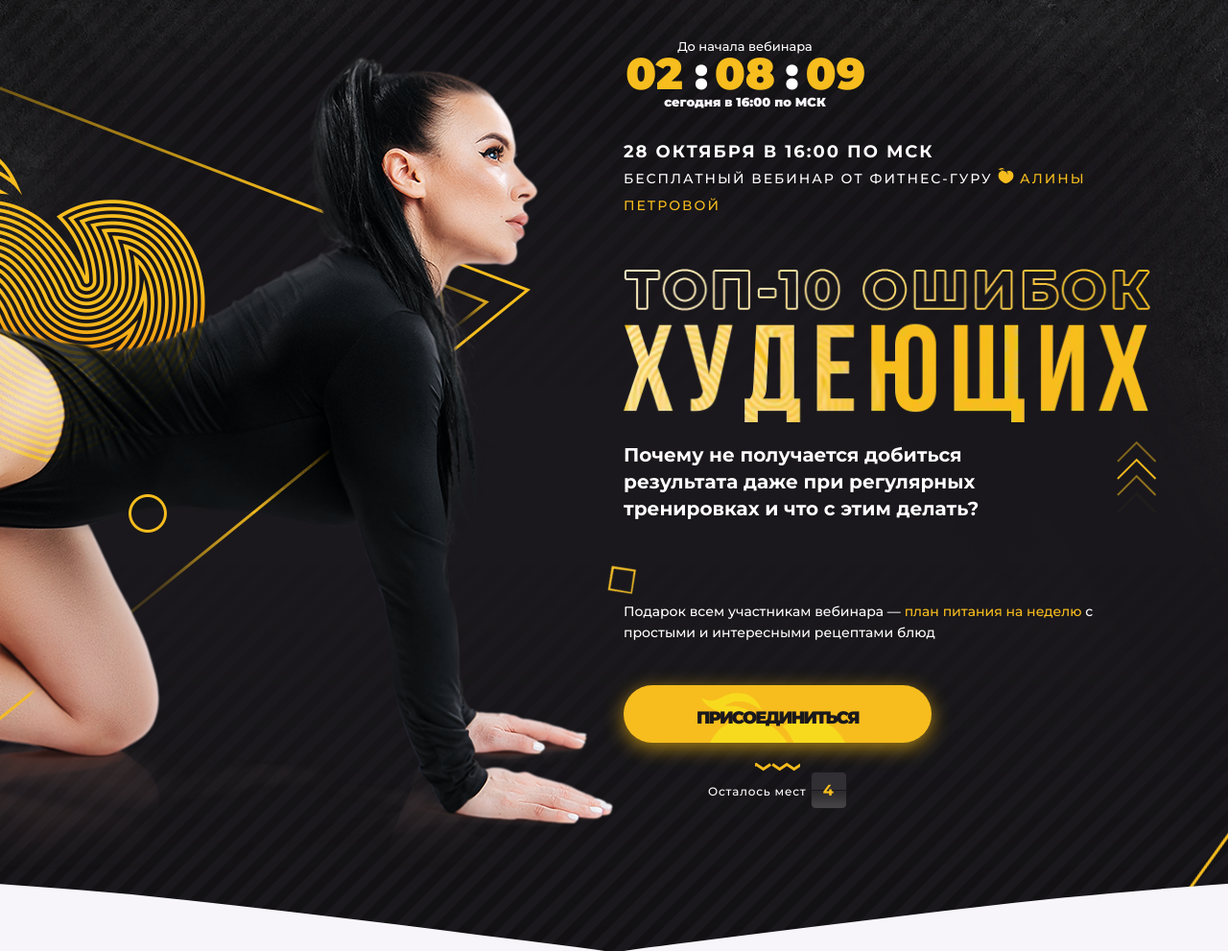
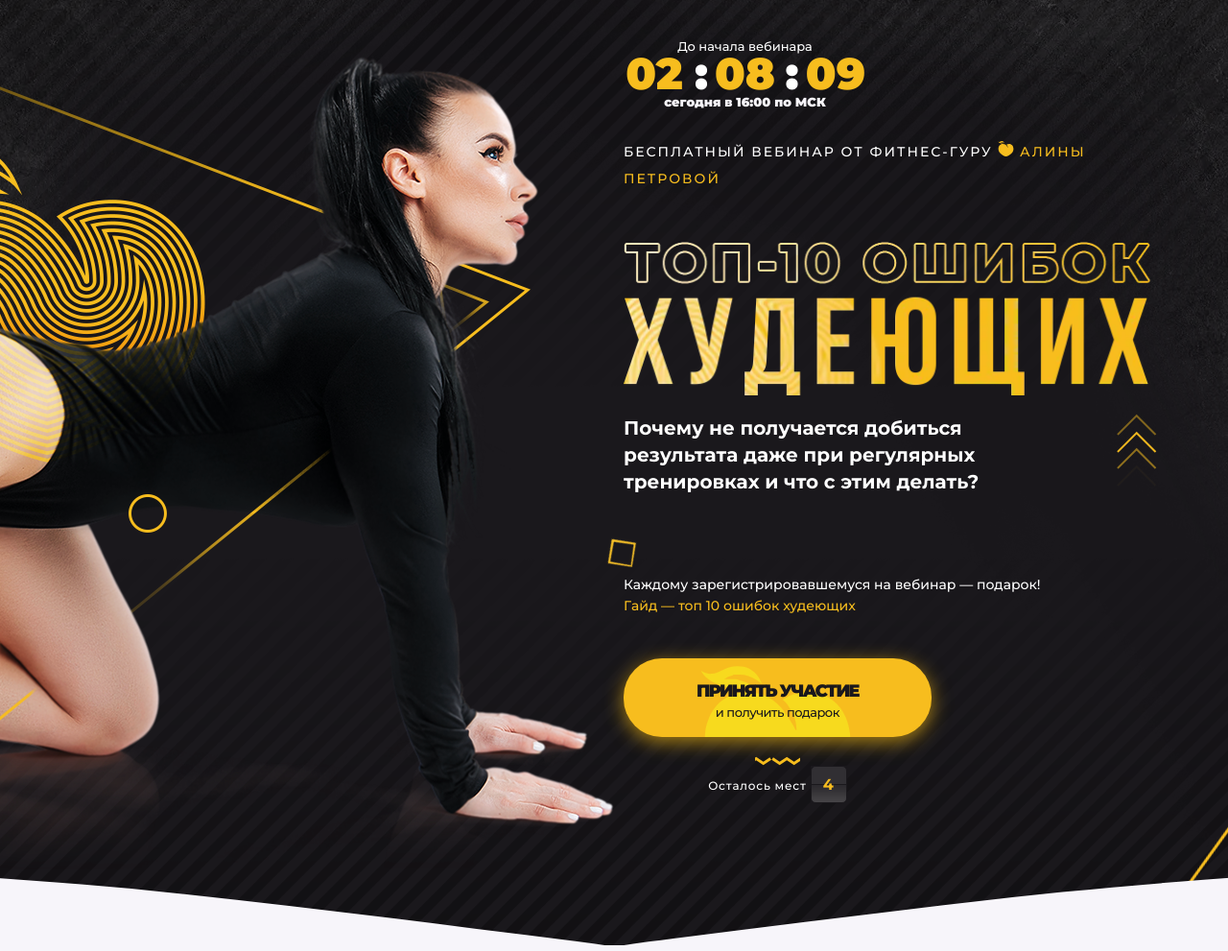
Before and after one commit to uzinok/Beautiful-buttocks-black, a plain HTML site: page index.html in a window 1280 px wide. Shown: the top 991 px of the page at 96% size. Drawn offline with Linux system fonts and the light colour scheme.

Commit message:
правки текста

```diff
--- a/index.html
+++ b/index.html
@@ -49,7 +49,9 @@
 						</div>
 						<!-- ./timer -->
 
-						<h1 class="left-lg__title"><b class="today">18 сентября в 19:00</b> Бесплатный вебинар от фитнес-гуру <span class="bright">
+						<h1 class="left-lg__title">
+							<!-- <b class="today">18 сентября в 19:00</b>  -->
+							Бесплатный вебинар от фитнес-гуру <span class="bright">
 								<svg width="17" height="16" class="bright-apple" aria-hidden="true" focusable="false">
 									<use xlink:href="#small-logo"></use>
 								</svg> Алины Петровой
@@ -69,9 +71,7 @@
 						<div class="button-wrap">
 
 							<a href="#form" class="button">
-								<span>
-									Присоединиться
-								</span>
+								<span>Принять участие <span class="button__small">и получить подарок</span></span>
 								<svg width="164" height="159" class="button__apple" aria-hidden="true" focusable="false">
 									<use xlink:href="#small-logo"></use>
 								</svg>
@@ -79,7 +79,10 @@
 
 							<p class="number-seats">Осталось мест <span>4</span></p>
 						</div>
-						<p class="hero__text">Подарок всем участникам вебинара — <span class="bright">план питания на неделю</span> с простыми и интересными рецептами блюд</p>
+						<p class="hero__text">
+							Каждому зарегистрировавшемуся на вебинар —  подарок! <br>
+							<span class="bright">Гайд — топ 10 ошибок худеющих</span>
+						</p>
 
 					</div>
 					<!-- ./left-lg -->
@@ -413,7 +416,9 @@
 						</p>
 
 						<form action="#" class="form__form">
-							<p class="form__notes">Подарок всем участникам вебинара — <span class="bright">план питания на неделю</span> с простыми и интересными рецептами блюд</p>
+							<p class="form__notes">Каждому зарегистрировавшемуся на вебинар — подарок!<br>
+								<span class="bright">Гайд — топ 10 ошибок худеющих</span>
+							</p>
 
 							<div class="form__control">
 								<input type="text" id="name" class="form__input" value="Валентина Сидоровна" placeholder="&nbsp;">
```
